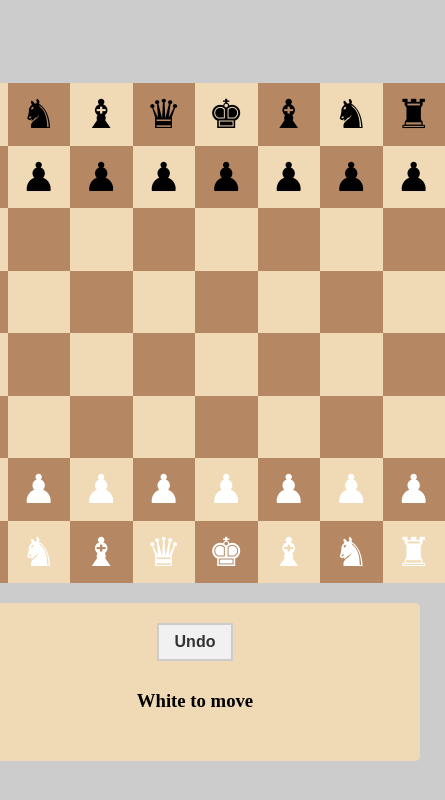
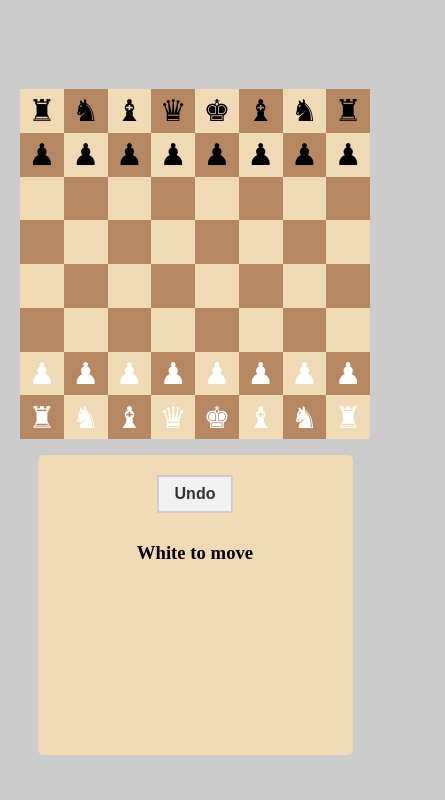
Before and after one commit to Jim2014/Jim2014.github.io, a plain HTML site: page chess/index.html in a window 390 px wide. Shown: the whole page, 445 px wide, since content can reach past the window. Drawn offline with Linux system fonts and the light colour scheme.

Commit message:
Update mobile layout size

```diff
--- a/chess/styles.css
+++ b/chess/styles.css
@@ -156,11 +156,18 @@ td {
   }
 
   #board, #info-area {
-    margin: 10px 0; /* Add some vertical spacing */
+    margin: 0; /* Add some vertical spacing */
+    width: 350px; /* Adjust the board size as desired */
+    height: 350px;
   }
 
   #info-area {
     width: 90%; /* Make the info area take up most of the screen width */
-    height: auto; /* Let it determine its own height based on content */
+    height: 300px; /* Let it determine its own height based on content */
+    margin-top: 16px;
+  }
+
+  .piece {
+    font-size: 30px;
   }
 }
```
